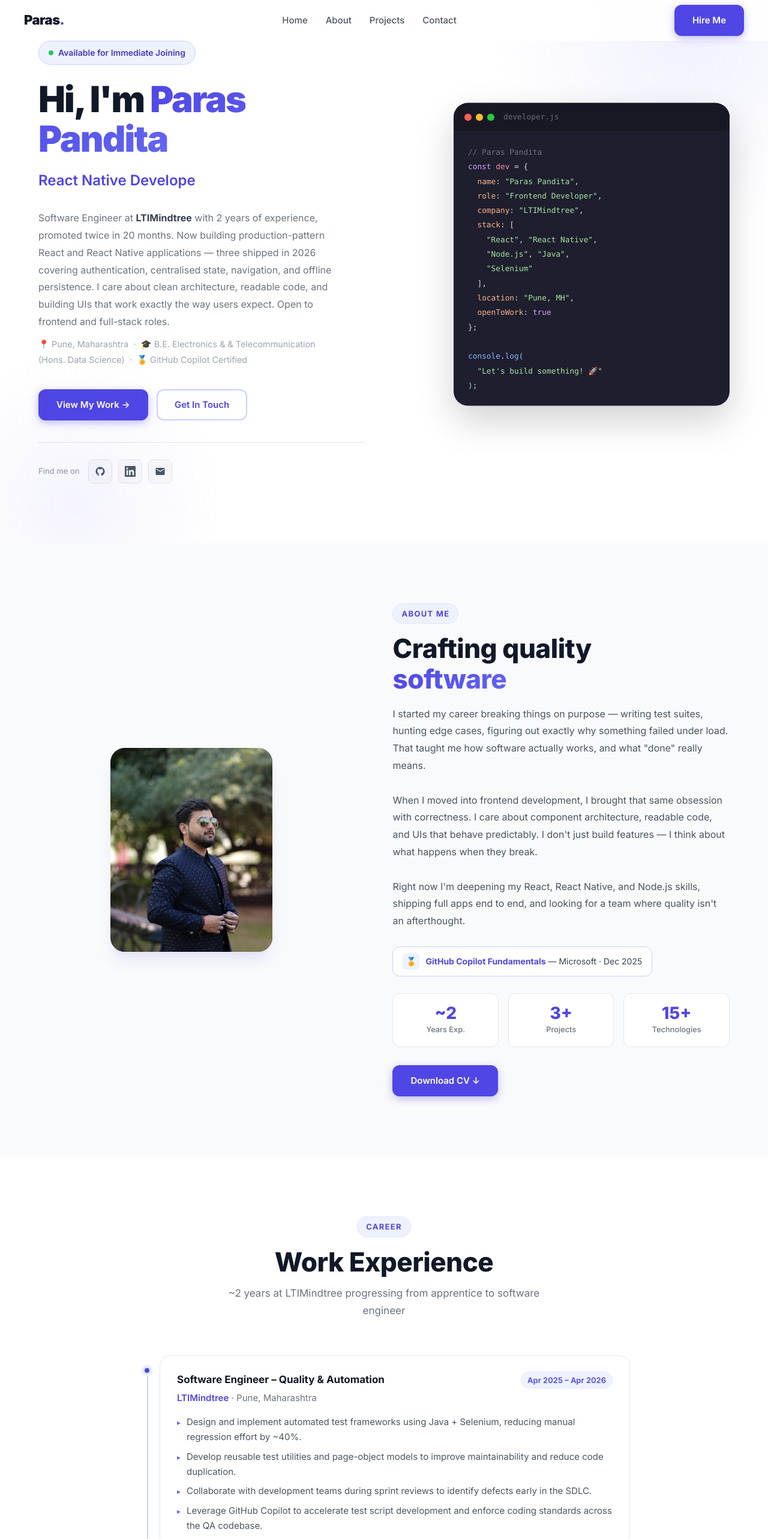
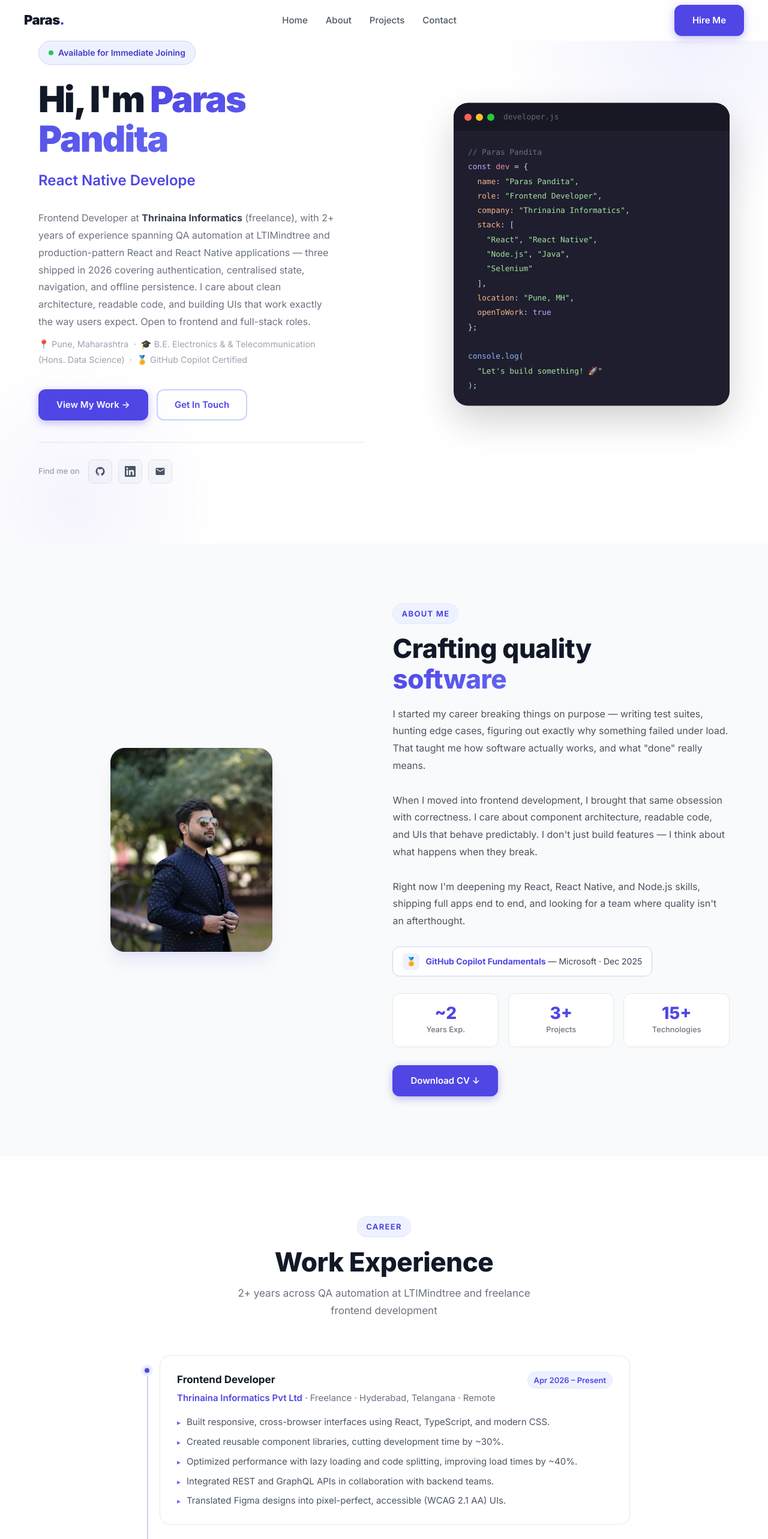
Before and after one commit to Paras-pp/Portfolio, a React (Vite) app in the folder client/: page / in a window 1280 px wide. Shown: the top 2566 px of the page at 60% size. Built offline with nearby package versions, Linux system fonts and the light colour scheme.

Commit message:
Update experience: add Thrinaina Informatics frontend role from LinkedIn

```diff
--- a/client/src/components/Experience.jsx
+++ b/client/src/components/Experience.jsx
@@ -1,6 +1,20 @@
 import { useEffect, useRef } from 'react'
 
 const jobs = [
+  {
+    role: 'Frontend Developer',
+    company: 'Thrinaina Informatics Pvt Ltd',
+    companyNote: 'Freelance',
+    period: 'Apr 2026 – Present',
+    location: 'Hyderabad, Telangana · Remote',
+    bullets: [
+      'Built responsive, cross-browser interfaces using React, TypeScript, and modern CSS.',
+      'Created reusable component libraries, cutting development time by ~30%.',
+      'Optimized performance with lazy loading and code splitting, improving load times by ~40%.',
+      'Integrated REST and GraphQL APIs in collaboration with backend teams.',
+      'Translated Figma designs into pixel-perfect, accessible (WCAG 2.1 AA) UIs.',
+    ],
+  },
   {
     role: 'Software Engineer – Quality & Automation',
     company: 'LTIMindtree',
@@ -57,7 +71,7 @@ export default function Experience() {
           <span className="section-label">Career</span>
           <h2 className="section-title">Work Experience</h2>
           <p className="section-subtitle">
-            ~2 years at LTIMindtree progressing from apprentice to software engineer
+            2+ years across QA automation at LTIMindtree and freelance frontend development
           </p>
         </div>
 
@@ -71,7 +85,7 @@ export default function Experience() {
                   <span className="exp-period">{job.period}</span>
                 </div>
                 <p className="exp-company">
-                  <strong>{job.company}</strong> · Pune, Maharashtra
+                  <strong>{job.company}</strong>{job.companyNote ? ` · ${job.companyNote}` : ''} · {job.location || 'Pune, Maharashtra'}
                 </p>
                 <ul className="exp-bullets">
                   {job.bullets.map((b, j) => (
--- a/client/src/components/Hero.jsx
+++ b/client/src/components/Hero.jsx
@@ -70,13 +70,13 @@ export default function Hero() {
             </div>
 
             <p className="hero-description">
-              Software Engineer at{' '}
-              <strong style={{ color: 'var(--gray-700)' }}>LTIMindtree</strong>{' '}
-              with 2 years of experience, promoted twice in 20 months. Now building production-pattern
-              React and React Native applications — three shipped in 2026 covering authentication,
-              centralised state, navigation, and offline persistence. I care about clean architecture,
-              readable code, and building UIs that work exactly the way users expect. Open to frontend
-              and full-stack roles.
+              Frontend Developer at{' '}
+              <strong style={{ color: 'var(--gray-700)' }}>Thrinaina Informatics</strong>{' '}
+              (freelance), with 2+ years of experience spanning QA automation at LTIMindtree and
+              production-pattern React and React Native applications — three shipped in 2026 covering
+              authentication, centralised state, navigation, and offline persistence. I care about clean
+              architecture, readable code, and building UIs that work exactly the way users expect. Open
+              to frontend and full-stack roles.
               <span style={{ display: 'block', marginTop: '10px', fontSize: '0.9rem', color: 'var(--gray-400)' }}>
                 📍 Pune, Maharashtra &nbsp;·&nbsp; 🎓 B.E. Electronics & &amp; Telecommunication (Hons. Data Science) &nbsp;·&nbsp; 🏅 GitHub Copilot Certified
               </span>
@@ -114,7 +114,7 @@ export default function Hero() {
                 <span className="code-line"><span className="c-keyword">const </span><span className="c-var">dev</span><span className="c-punct"> = {'{'}</span></span>
                 <span className="code-line">{'  '}<span className="c-prop">name</span><span className="c-punct">: </span><span className="c-string">"Paras Pandita"</span><span className="c-punct">,</span></span>
                 <span className="code-line">{'  '}<span className="c-prop">role</span><span className="c-punct">: </span><span className="c-string">"Frontend Developer"</span><span className="c-punct">,</span></span>
-                <span className="code-line">{'  '}<span className="c-prop">company</span><span className="c-punct">: </span><span className="c-string">"LTIMindtree"</span><span className="c-punct">,</span></span>
+                <span className="code-line">{'  '}<span className="c-prop">company</span><span className="c-punct">: </span><span className="c-string">"Thrinaina Informatics"</span><span className="c-punct">,</span></span>
                 <span className="code-line">{'  '}<span className="c-prop">stack</span><span className="c-punct">: [</span></span>
                 <span className="code-line">{'    '}<span className="c-string">"React"</span><span className="c-punct">, </span><span className="c-string">"React Native"</span><span className="c-punct">,</span></span>
                 <span className="code-line">{'    '}<span className="c-string">"Node.js"</span><span className="c-punct">, </span><span className="c-string">"Java"</span><span className="c-punct">,</span></span>
```
